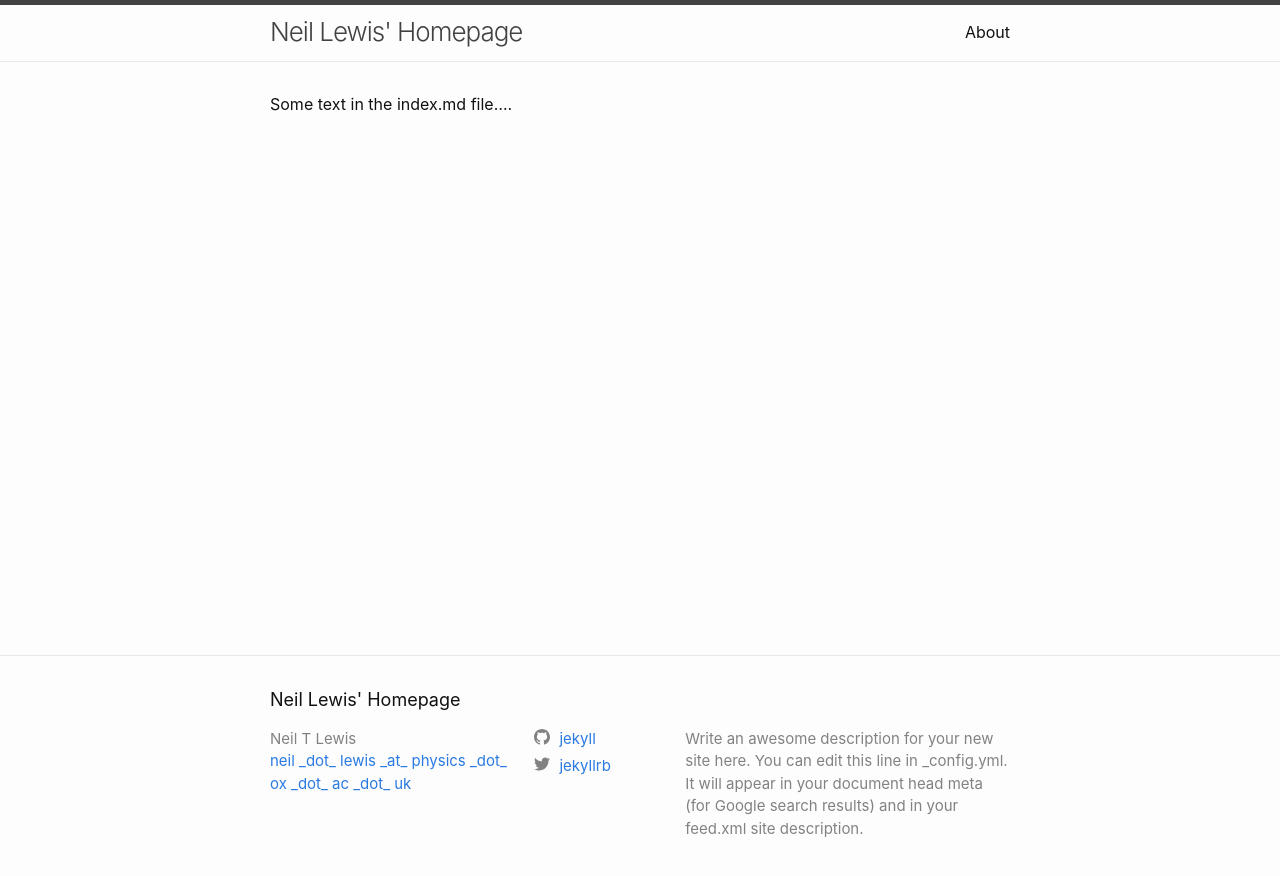
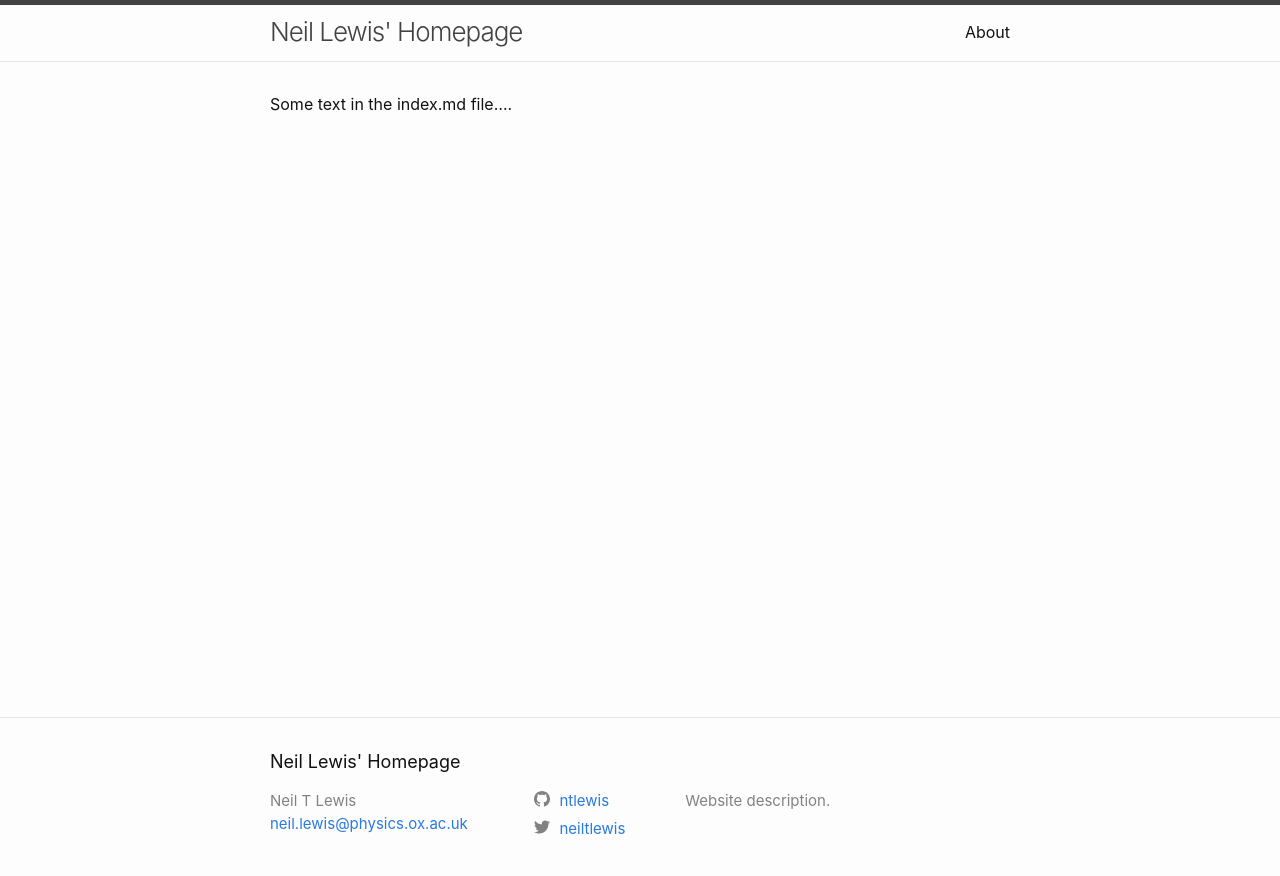
Before and after one commit to ntlewis/ntlewis.github.io, a Jekyll site: the page built from index.md, in a window 1280 px wide. Shown: the top 876 px of the page. Built offline with Jekyll 4.4.1, drawn with Linux system fonts in a browser that asks for light colours.

Commit message:
Update _config.yml

```diff
--- a/_config.yml
+++ b/_config.yml
@@ -15,15 +15,13 @@
 # in the templates via {{ site.myvariable }}.
 title: Neil Lewis' Homepage
 author: Neil T Lewis
-email: neil _dot_ lewis _at_ physics _dot_ ox _dot_ ac _dot_ uk
+email: neil.lewis@physics.ox.ac.uk
 description: >- # this means to ignore newlines until "baseurl:"
-  Write an awesome description for your new site here. You can edit this
-  line in _config.yml. It will appear in your document head meta (for
-  Google search results) and in your feed.xml site description.
+  Website description.
 baseurl: "" # the subpath of your site, e.g. /blog
 url: "" # the base hostname & protocol for your site, e.g. http://example.com
-twitter_username: jekyllrb
-github_username:  jekyll
+twitter_username: neiltlewis
+github_username:  ntlewis
 
 # Build settings
 markdown: kramdown
```
